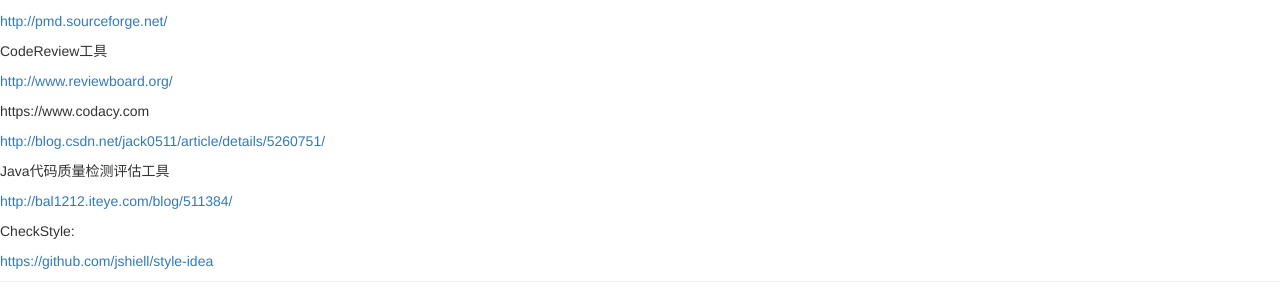
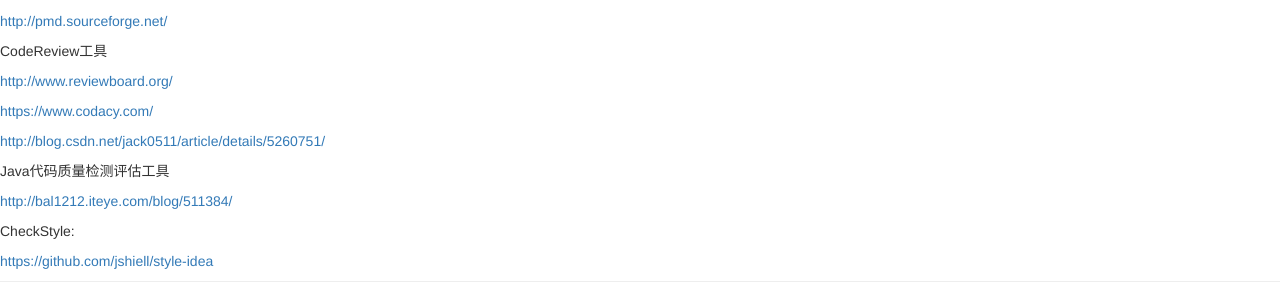
Before and after one commit to wkylin/wkylin.github.com, a Jekyll site: the page built from _posts/core-samples/2014-01-15-code-quality-tool.md, in a window 1280 px wide and 900 px high, scrolled down 3029 px. Shown: the part 157-447 px from the top of the window. Built offline with Jekyll 4.4.1, drawn with Linux system fonts in a browser that asks for light colours; nearby versions of some CDN libraries; library files that are not in the unit come from our copies; comment, search, counter and statistics services are not loaded.

```diff
--- a/_posts/core-samples/2014-01-15-code-quality-tool.md
+++ b/_posts/core-samples/2014-01-15-code-quality-tool.md
@@ -155,7 +155,7 @@
 
 <http://www.reviewboard.org/>
 
-https://www.codacy.com
+<https://www.codacy.com/>
 
 <http://blog.csdn.net/jack0511/article/details/5260751/>
 
```
